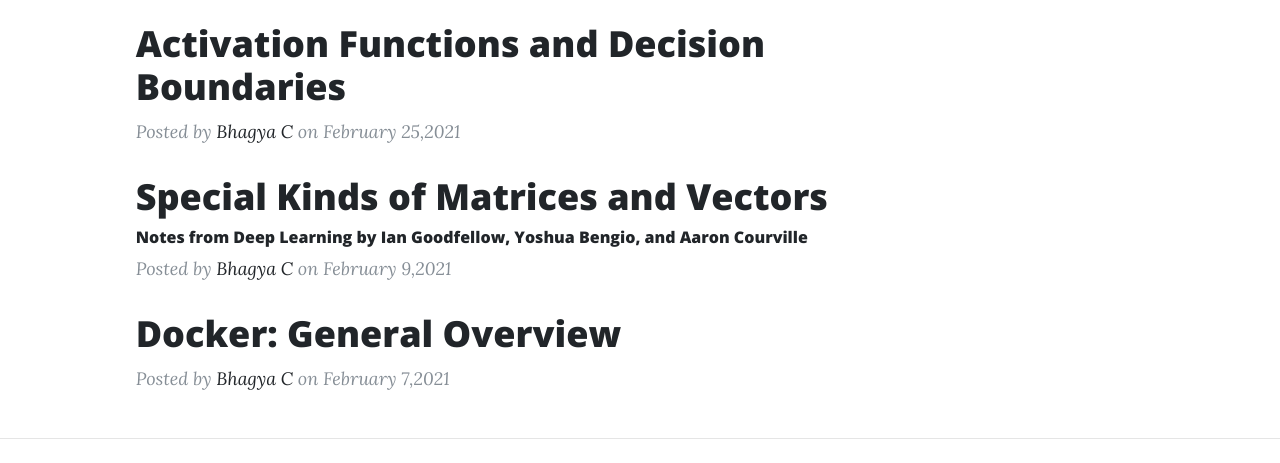
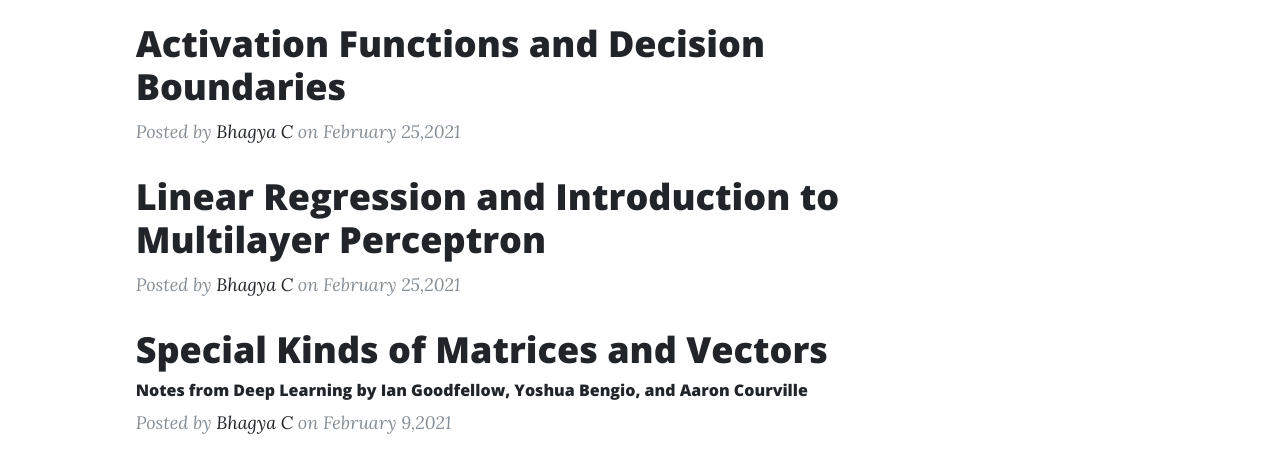
Before and after one commit to BhagyaC/blog, a website: page index.html in a window 1280 px wide. Shown: the part 991-1454 px from the top of the page. Drawn offline with nearby package versions, Linux system fonts and the light colour scheme.

Commit message:
new blog regression and mlp

```diff
--- a/index.html
+++ b/index.html
@@ -128,6 +128,17 @@
             <a href="#">Bhagya C</a>
             on February 25,2021</p>
         </div>
+        <div class="post-preview">
+          <a href="perceptron_series_4.html">
+            <h2 class="post-title">
+              Linear Regression and Introduction to Multilayer Perceptron
+            </h2>
+          </a>
+          <p class="post-meta">Posted by
+            <a href="#">Bhagya C</a>
+            on February 25,2021</p>
+        </div>
+
         <div class="post-preview">
           <a href="matrices.html">
             <h2 class="post-title">
```
